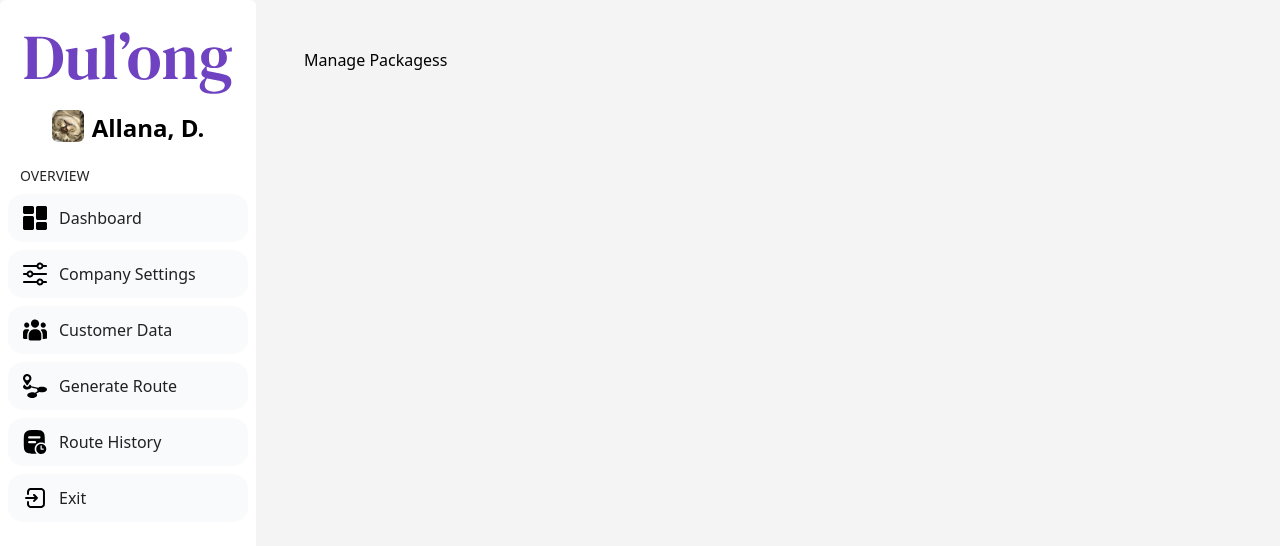
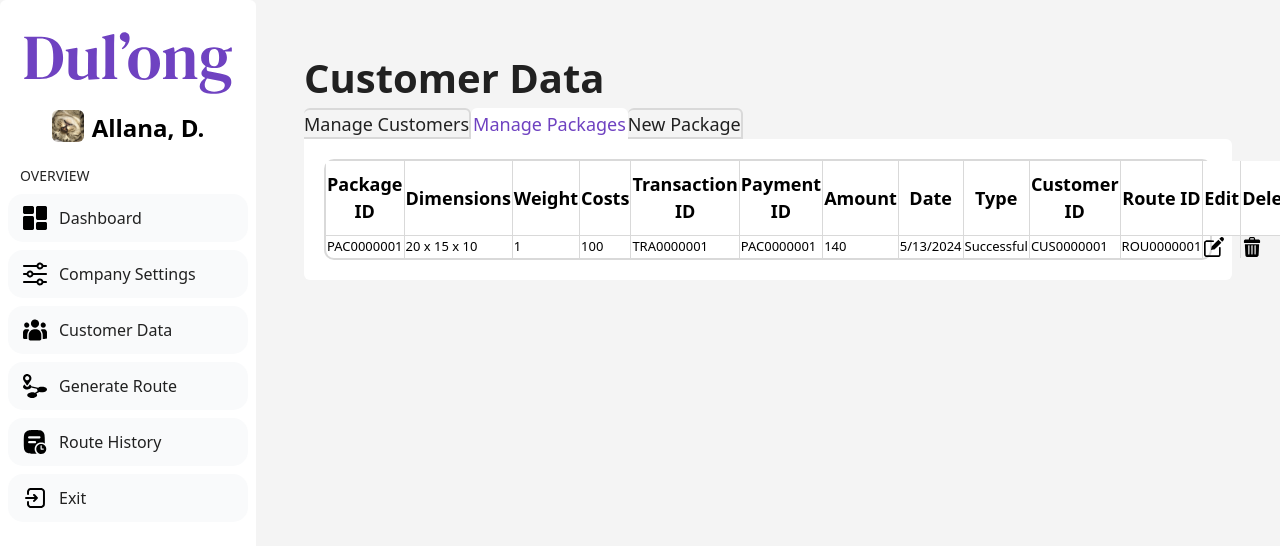
Before and after one commit to D-D-M-Y/dul-ong-administrative-frontend, a Next.js app: page /customer-data/manage-packages in a window 1280 px wide. Shown: the top 546 px of the page. Built offline with nearby package versions, Linux system fonts and the light colour scheme.

Commit message:
fixed grid pages

```diff
--- a/src/app/company-settings/manage-foos/page.tsx
+++ b/src/app/company-settings/manage-foos/page.tsx
@@ -1,3 +1,105 @@
+import React from 'react';
+import Link from 'next/link';
+
+interface Entity {
+  name: string;
+  email: string;
+  username: string;
+  dateAdded: Date;
+  lastLogin: Date;
+  editIcon: string;
+  deleteIcon: string;
+}
+
+const entities: Entity[] = [
+  // Populate entity data here
+{ name: "Agustine Exmundo",
+  email: "agustine.exmundo@lsprovider.com.ph",
+  username: "aexmundo",
+  dateAdded: new Date(),
+  lastLogin: new Date(),
+  editIcon: "/icons/edit.svg",
+  deleteIcon: "/icons/trash.svg"},
+{ name: "Adam Chan",
+  email: "adam.chan@lsprovider.com.ph",
+  username: "achan",
+  dateAdded: new Date(),
+  lastLogin: new Date(),
+  editIcon: "/icons/edit.svg",
+  deleteIcon: "/icons/trash.svg"}
+  // ... more entities
+];
+
+const MyGrid = () => {
+  return (
+    <table>
+      <thead>
+        <tr>
+          <th>Name</th>
+          <th>Email</th>
+          <th>Username</th>
+          <th>Date Added</th>
+          <th>Last Login</th>
+          <th>Edit</th>
+          <th>Delete</th>
+          {/* Add table headers if needed */}
+        </tr>
+      </thead>
+      <tbody>
+        {entities.map((entity) => (
+          <tr key={entity.email}>
+            <td>{entity.name}</td>
+            <td>{entity.email}</td>
+            <td>{entity.username}</td>
+            <td>{entity.dateAdded.toLocaleDateString()}</td>
+            <td>{entity.lastLogin.toLocaleDateString()}</td>
+            <td className="icon-cell">
+              {entity.editIcon && (
+                <img src={entity.editIcon} alt="Edit" width="20" height="20" />
+              )}
+            </td>
+            <td  >
+              {entity.deleteIcon && (
+                <img src={entity.deleteIcon} alt="Delete" width="20" height="20" />
+              )}
+            </td>
+          </tr>
+        ))}
+      </tbody>
+    </table>
+  );
+};
+
 export default function Page() {
-    return <p>Manage FOOs</p>;
-  }
+  return (
+    <div>
+      {/* Header */}
+      <div>
+        <h1 className='font-bold'>
+          Company Settings
+        </h1>
+
+        {/* Folder */}
+        <div className="flex items-baseline">
+          <div className="customborder-link">
+            <Link href="/company-settings">
+              <h2>Manage Admins</h2>
+            </Link>
+          </div>
+          <div className="customborder-active">
+              <h2>Manage FOOs</h2>
+          </div>
+        </div>
+
+        {/* Body */}
+        <div className="customborder-body">
+          <div className="p-5">
+          <div className="grid table">
+            <MyGrid />
+            </div>
+            </div>
+          </div>
+        </div>
+      </div>
+  );
+}
--- a/src/app/company-settings/page.tsx
+++ b/src/app/company-settings/page.tsx
@@ -13,20 +13,20 @@ interface Entity {
 
 const entities: Entity[] = [
   // Populate entity data here
-{ name: "John Doe",
-  email: "john.doe@example.com",
-  username: "johndoe",
+{ name: "Angel Jude Diones",
+  email: "angeljude.diones@lsprovder.com.ph",
+  username: "ajdiones",
+  dateAdded: new Date(),
+  lastLogin: new Date(),
+  editIcon: "/icons/edit.svg",
+  deleteIcon: "/icons/trash.svg"} ,
+{ name: "Allana Yzabelle Diaz",
+  email: "allanayzabelle.diaz@lsprovider.com.ph",
+  username: "aydiaz",
   dateAdded: new Date(),
   lastLogin: new Date(),
   editIcon: "/icons/edit.svg",
   deleteIcon: "/icons/trash.svg"},
-{ name: "Jonas Doe",
-  email: "Jonas.doe@example.com",
-  username: "jonasdoe",
-  dateAdded: new Date(),
-  lastLogin: new Date(),
-  editIcon: "/icons/edit.svg",
-  deleteIcon: "/icons/trash.svg"}
   // ... more entities
 ];
 
@@ -60,7 +60,7 @@ const MyGrid = () => {
             </td>
             <td  >
               {entity.deleteIcon && (
-                <img src={entity.deleteIcon} alt="Delete" width="20" height="20" />
+                <img src={entity.deleteIcon} alt="Delete" width="20" height="20"/>
               )}
             </td>
           </tr>
@@ -75,17 +75,17 @@ export default function Page() {
     <div>
       {/* Header */}
       <div>
-        <h1 style = {{fontWeight: 'bold'}}>
+        <h1 className='font-bold'>
           Company Settings
         </h1>
 
         {/* Folder */}
         <div className="flex items-baseline">
           <div className="customborder-active">
-            <h2 className="pl-5 pr-5">Manage Admins</h2>
+            <h2>Manage Admins</h2>
           </div>
           <div className="customborder-link">
-            <Link href="/company-settings/manage-foos" className="pl-2 pr-5">
+            <Link href="/company-settings/manage-foos">
               <h2>Manage FOOs</h2>
             </Link>
           </div>
--- a/src/app/customer-data/manage-packages/page.tsx
+++ b/src/app/customer-data/manage-packages/page.tsx
@@ -1,3 +1,131 @@
+import React from 'react';
+import Link from 'next/link';
+
+interface Entity {
+  packageID: string
+  dimension: string;
+  weight: number;
+  costs: number;
+  transactionID: string;
+  paymentMethod: string;
+  amount: number;
+  date: Date;
+  type: string;
+  customerID: string;
+  routeID: string;
+  editIcon: string;
+  deleteIcon: string;
+}
+
+const entities: Entity[] = [
+  // Populate entity data here
+  {
+  packageID: "PAC0000001",
+  dimension: "20 x 15 x 10",
+  weight: 1,
+  costs: 100,
+  transactionID: "TRA0000001",
+  paymentMethod: "COD",
+  amount: 140,
+  date: new Date(),
+  type: "Successful",
+  customerID: "CUS0000001",
+  routeID: "ROU0000001",
+  editIcon: "/icons/edit.svg",
+  deleteIcon: "/icons/trash.svg"}
+  // ... more entities
+];
+
+const MyGrid = () => {
+  return (
+    <table>
+      <thead>
+        <tr>
+          <th>Package ID</th>
+          <th>Dimensions</th>
+          <th>Weight</th>
+          <th>Costs</th>
+          <th>Transaction ID</th>
+          <th>Payment ID</th>
+          <th>Amount</th>
+          <th>Date</th>
+          <th>Type</th>
+          <th>Customer ID</th>
+          <th>Route ID</th>
+          <th>Edit</th>
+          <th>Delete</th>
+          {/* Add table headers if needed */}
+        </tr>
+      </thead>
+      <tbody>
+        {entities.map((entity) => (
+          <tr key={entity.packageID}>
+            <td>{entity.packageID}</td>
+            <td>{entity.dimension}</td>
+            <td>{entity.weight}</td>
+            <td>{entity.costs}</td>
+            <td>{entity.transactionID}</td>
+            <td>{entity.packageID}</td>
+            <td>{entity.amount}</td>
+            <td>{entity.date.toLocaleDateString()}</td>
+            <td>{entity.type}</td>
+            <td>{entity.customerID}</td>
+            <td>{entity.routeID}</td>
+            <td className="icon-cell">
+              {entity.editIcon && (
+                <img src={entity.editIcon} alt="Edit" width="20" height="20" />
+              )}
+            </td>
+            <td className="icon-cell">
+              {entity.deleteIcon && (
+                <img src={entity.deleteIcon} alt="Delete" width="20" height="20" />
+              )}
+            </td>
+          </tr>
+        ))}
+      </tbody>
+    </table>
+  );
+};
+
 export default function Page() {
-    return <p>Manage Packagess</p>;
-  }
+  return (
+    <div>
+      {/* Header */}
+      <div>
+        <h1 style = {{fontWeight: 'bold'}}>
+          Customer Data
+        </h1>
+
+        {/* Folder */}
+        <div className="flex items-baseline">
+          <div className="customborder-link">
+            <Link href="/customer-data">
+              <h2>Manage Customers</h2>
+            </Link>
+          </div>
+          <div className="customborder-active">
+            <Link href="/customer-data/manage-packages">
+              <h2>Manage Packages</h2>
+            </Link>
+          </div>
+          <div className="customborder-link">
+            <Link href="/customer-data/new-package">
+              <h2>New Package</h2>
+            </Link>
+          </div>
+        </div>
+
+
+        {/* Body */}
+        <div className="customborder-body">
+        <div className="p-5">
+          <div className="grid table">
+            <MyGrid />
+            </div>
+            </div>
+          </div>
+        </div>
+      </div>
+  );
+}
--- a/src/app/customer-data/new-package/page.tsx
+++ b/src/app/customer-data/new-package/page.tsx
@@ -1,3 +1,44 @@
+import React from 'react';
+import Link from 'next/link';
+
 export default function Page() {
-    return <p>New Package</p>;
-  }
+  return (
+    <div>
+      {/* Header */}
+      <div>
+        <h1 style = {{fontWeight: 'bold'}}>
+          Customer Data
+        </h1>
+
+        {/* Folder */}
+        <div className="flex items-baseline">
+          <div className="customborder-link">
+            <Link href="/customer-data">
+              <h2>Manage Customers</h2>
+            </Link>
+          </div>
+          <div className="customborder-link">
+            <Link href="/customer-data/manage-packages">
+              <h2>Manage Packages</h2>
+            </Link>
+          </div>
+          <div className="customborder-active">
+              <h2>New Package</h2>
+          </div>
+        </div>
+
+
+        {/* Body */}
+        <div className="customborder-body">
+          <div className="p-5">
+            <div className="grid table">
+              <div className = "p-5">
+                  Insert Form Data
+              </div>
+            </div>
+          </div>
+        </div>
+      </div>
+    </div>
+  );
+}
--- a/src/app/customer-data/page.tsx
+++ b/src/app/customer-data/page.tsx
@@ -17,13 +17,24 @@ interface Entity {
 const entities: Entity[] = [
   // Populate entity data here
   {
-  customerID: "CUS000001",
-  name: "John Doe",
+  customerID: "CUS0000001",
+  name: "John Celiz",
+  city: "Iloilo City",
+  barangay: "So-oc",
+  staddress: "12",
+  longitude: 10.687027,
+  latitude: 122.517291,
+  waitingCost: 0.0,
+  editIcon: "/icons/edit.svg",
+  deleteIcon: "/icons/trash.svg"},
+{
+  customerID: "CUS0000002",
+  name: "Belle Mirasol",
   city: "Iloilo City",
   barangay: "Quezon",
   staddress: "8",
-  longitude: 0.0,
-  latitude: 0.0,
+  longitude: 10.687027,
+  latitude: 122.517291,
   waitingCost: 0.0,
   editIcon: "/icons/edit.svg",
   deleteIcon: "/icons/trash.svg"}
@@ -81,22 +92,22 @@ export default function Page() {
     <div>
       {/* Header */}
       <div>
-        <h1 style = {{fontWeight: 'bold'}}>
+        <h1 className='font-bold'>
           Customer Data
         </h1>
 
         {/* Folder */}
         <div className="flex items-baseline">
-          <div className="customborder-active z-2">
-            <h2 className="pl-5 pr-5">Manage Customers</h2>
+          <div className="customborder-active">
+            <h2>Manage Customers</h2>
           </div>
           <div className="customborder-link">
-            <Link href="/customer-data/manage-packages" className="pl-2 pr-5 z-1">
+            <Link href="/customer-data/manage-packages">
               <h2>Manage Packages</h2>
             </Link>
           </div>
           <div className="customborder-link">
-            <Link href="/customer-data/new-package" className="pl-2 pr-5 z-0">
+            <Link href="/customer-data/new-package">
               <h2>New Package</h2>
             </Link>
           </div>
--- a/src/app/route-history/page.tsx
+++ b/src/app/route-history/page.tsx
@@ -32,15 +32,14 @@ const MyGrid = () => {
     <table>
       <thead>
         <tr>
-          <th>Customer ID</th>
-          <th>Name</th>
-          <th>City</th>
-          <th>Barangay</th>
-          <th>Street Address</th>
-          <th>Longitude</th>
-          <th>Latitude</th>
-          <th>Waiting Cost</th>
-          <th>Edit</th>
+          <th>Route ID</th>
+          <th>Date</th>
+          <th>Route</th>
+          <th>Cargo Quantity</th>
+          <th>Transportation Cost</th>
+          <th>Vehicle ID</th>
+          <th>Gas</th>
+          <th>Carrying Capaicty</th>
           <th>Delete</th>
           {/* Add table headers if needed */}
         </tr>
@@ -73,22 +72,24 @@ export default function Page() {
     <div>
       {/* Header */}
       <div>
-        <h1 style = {{fontWeight: 'bold'}}>
+        <h1 className='font-bold'>
           Route History
         </h1>
 
         {/* Folder */}
-        <div className="customborder-link">
-          <h2 className="pl-5 pr-5">Manage Routes</h2>
+        <div className="customborder-active">
+          <h2>Manage Routes</h2>
         </div>
 
         {/* Body */}
         <div className="customborder-body">
-          <div className="grid">
+          <div className='p-5'>
+          <div className="grid table">
             <MyGrid />
             </div>
           </div>
         </div>
       </div>
+      </div>
   );
 }
```
